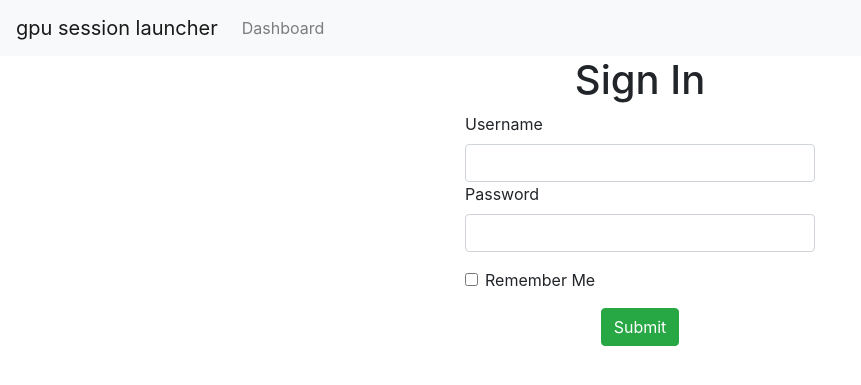
After one commit to ElderResearch/gpu_launch_app, a Flask app: page /login in a window 1280 px wide. The commit adds this page. Shown: the top 385 px of the page, without its empty margins (0-861 px from the left). Run offline with Flask 3, Linux system fonts and the light colour scheme; parts of the project's set-up code (start-up, migrations or seed data) failed here and were passed over; some libraries are stand-ins or nearby versions.

Commit message:
User Model, Authentication, Sessions, Admin Privileges (#10)
* add user model and login page

* make login required to launch.user can only see links to their own containers

* prettify html indentation

* user can only see links to own containers unless user is admin

* add password hash to user model

* minor reformatting

* add todo messages

* launch.launch() accept pre-hashed password

* remove password field since users must be logged in and can only kill their own containers

* launch session using logged-in user's information

* adding alembic migration for user model

* add navbar

* change navbar and remove title heading

* add user to db if already exists in /etc/passwd

* revert usage of password_hash to set jupyter password

* use same hashing algorithm for jupyter and database

* use yaml file for ERI_IMAGES dict

* add images.yaml to gitignore

```diff
--- a/app/extensions.py
+++ b/app/extensions.py
@@ -2,6 +2,8 @@
 
 from flask_sqlalchemy import SQLAlchemy
 from flask_migrate import Migrate
+from flask_login import LoginManager
 
 db = SQLAlchemy()
 migrate = Migrate()
+login = LoginManager()
--- /dev/null
+++ b/app/forms.py
@@ -0,0 +1,9 @@
+#!/usr/bin/env python3
+
+from wtforms import (Form, StringField, PasswordField, BooleanField)
+from wtforms.validators import DataRequired
+
+class LoginForm(Form):
+    username = StringField('Username', validators=[DataRequired()])
+    password = PasswordField('Password', validators=[DataRequired()])
+    remember_me = BooleanField('Remember Me')
--- a/app/templates/_kill_session_modal.html
+++ b/app/templates/_kill_session_modal.html
@@ -10,7 +10,6 @@
           <div class="form-group">
             <input type="hidden" id="kill-docker-id" name="docker_id" value="{{ x.id }}">
             <input type="hidden" id="kill-pw-hash" name="pwhash" value="{{ x.pwhash }}">
-                                <input type="password" id="kill-password" name="password" class="form-control form-control-sm" placeholder="enter password">
           </div>
           <div class="form-row align-items-center">
             <div class="col">
--- a/app/templates/_launched_session.html
+++ b/app/templates/_launched_session.html
@@ -4,6 +4,7 @@
 	<td>{{ x.username }}</td>
 	<td>{{ x.num_gpus }}</td>
   <td>{{ x.uptime }}</td>
+	{% if x.username == current_user.username or current_user.is_admin() %}
 		<td><a class="btn btn-info btn-sm" href="{{ container_url(x.jupyter_port) }}" target="_blank">launch jupyter</a></td>
 		{% if x.rstudio_port %}
 		    <td><a class="btn btn-info btn-sm" href="{{ container_url(x.rstudio_port) }}" target="_blank">launch rstudio</a></td>
@@ -13,4 +14,9 @@
 		<td>
 		    <button type="button" class="btn btn-danger btn-sm" data-toggle="modal" data-target="#kill{{ x.id }}">kill session</button>
 		</td>
+	{% else %}
+		<td></td>
+		<td></td>
+		<td></td>
+	{% endif %}
 </tr>
--- a/app/templates/layout.html
+++ b/app/templates/layout.html
@@ -26,15 +26,6 @@
 
         <script type="text/javascript">
             $(document).ready(function(){
-                $("#create-username").tooltip({
-                    placement:"top",
-                    html: true
-                });
-
-                $("#create-password").tooltip({
-                    placement:"top",
-                    html: true
-                });
 
                 $("#create-imagetype").tooltip({
                     placement:"top",
@@ -56,6 +47,28 @@
         </style>
     </head>
     <body>
+        {% block navbar %}
+        <nav class="navbar navbar-expand-lg navbar-light bg-light">
+          <a class="navbar-brand" href="{{ url_for('home.index') }}">gpu session launcher</a>
+          <button class="navbar-toggler" type="button" data-toggle="collapse" data-target="#navbarSupportedContent" aria-controls="navbarSupportedContent" aria-expanded="false" aria-label="Toggle navigation">
+            <span class="navbar-toggler-icon"></span>
+          </button>
+
+          <div class="collapse navbar-collapse" id="navbarSupportedContent">
+            <ul class="navbar-nav mr-auto">
+              <li class="nav-item">
+                <a class="nav-link" href="/usage">Dashboard</a>
+              </li>
+              {% if not current_user.is_anonymous %}
+              <li class="nav-item">
+                <a class="nav-link" href="{{ url_for('home.logout') }}">Logout</a>
+              </li>
+              {% endif %}
+            </ul>
+          </div>
+        </nav>
+        {% endblock %}
+
         <div class="container">
             <div id="flash-messages">
                 {% with messages = get_flashed_messages(with_categories=true) %}
--- /dev/null
+++ b/app/templates/login.html
@@ -0,0 +1,27 @@
+{% extends "layout.html" %}
+
+{% block body %}
+<div class="row align-items-center justify-content-center">
+    <div class="col-md-4">
+      <h1 class='text-center'>Sign In</h1>
+      <form  action="" method="post" role="form">
+        {{ form.csrf }}
+        <div class="form-group">
+          <label for="login-username">Username</label>
+          <input type="text" class="form-control" id="login-username" name="username">
+        <div>
+        <div class="form-group">
+          <label for="login-password">Password</label>
+          <input type="password" class="form-control" id="login-password" name="password">
+        </div>
+        <div class="form-group form-check">
+          <input type="checkbox" class="form-check-input" id="remeber-me" name="remember_me">
+          <label class="form-check-label" for="remember-me">Remember Me</label>
+        </div>
+        <center>
+          <button type="submit" class="btn btn-success">Submit</button>
+        </center>
+      </form>
+    </div>
+</div>
+{% endblock %}
--- a/app/views/home.py
+++ b/app/views/home.py
@@ -1,15 +1,17 @@
+from datetime import datetime
 import hashlib
 import os
+import pam
 from notebook.auth.security import passwd, passwd_check
 from urllib.parse import urlparse
 
 from flask import Blueprint, flash, redirect, render_template, request, url_for
+from flask_login import current_user, login_user, logout_user, login_required
 from .. import launch
 from ..extensions import db
-from ..models import ActivityLog
+from ..forms import LoginForm
+from ..models import ActivityLog, User
 
-HISTORY = []
-LAUNCHED_SESSIONS = []
 FLASH_CLS = {
     'error': "alert alert-danger",
     'success': "alert alert-success",
@@ -29,7 +31,14 @@ def process_context():
 
     return dict(container_url=container_url)
 
+@home.before_request
+def before_request():
+    if current_user.is_authenticated:
+        current_user.last_seen == datetime.utcnow()
+        db.session.commit()
+
 @home.route('/', methods=['GET'])
+@login_required
 def index():
     launched_sessions = launch.active_eri_images(ignore_other_images=True)
 
@@ -42,14 +51,14 @@ def index():
 
 
 @home.route('/createSession', methods=['POST'])
+@login_required
 def create_session():
     resp = launch.launch(
-        username=request.form['username'],
+        username=current_user.username,
+        password_hash=current_user.password_hash,
         imagetype=request.form['imagetype'],
-        password=request.form['password'],
         num_gpus=request.form['num_gpus']
     )
-    HISTORY.append(resp)
 
     # handle errors
     if resp.get('error', False):
@@ -65,7 +74,7 @@ def create_session():
         ),
         category=FLASH_CLS['success']
     )
-    entry = ActivityLog(id=resp['id'], username=resp['username'],
+    entry = ActivityLog(id=resp['id'], username=current_user.username,
                         image_type=resp['imagetype'], num_gpus=resp['num_gpus'])
     db.session.add(entry)
     db.session.commit()
@@ -73,39 +82,80 @@ def create_session():
 
 
 @home.route('/killSession', methods=['POST'])
+@login_required
 def kill_session():
+    ## TODO: Modify this function for logged-in user or admin password
     # verify that the password they provided hashes to the same value as the
     # known pw hash
-    if not passwd_check(request.form['pwhash'], request.form['password']):
+    entry = ActivityLog.query.filter_by(id=request.form["docker_id"]).first()
+    if entry is not None:
+        if current_user.username == entry.username or current_user.is_admin():
+            resp = launch.kill(docker_id=request.form['docker_id'])
+            # handle errors
+            if resp.get('error', False):
+                flash(
+                    message=resp.get('message', 'unhandled error'),
+                    category=FLASH_CLS['error']
+                )
+                return redirect(url_for('home.index'))
+            entry.stop()
+            db.session.commit()
+
+            flash(
+                message="docker container {} killed successfully".format(
+                    request.form['docker_id'][:10]
+                ),
+                category=FLASH_CLS['success']
+            )
+    else:
         flash(
             message=(
-                "unable to kill session - incorrect password. if this is"
-                " your container and you have forgotten the password, contact"
-                " admin for e"
+                "unable to kill session. if this is your container and the"
+                " problem persists, contact admin for assistance"
             ),
             category=FLASH_CLS['error']
         )
+    return redirect(url_for('home.index'))
+
+@home.route('/login', methods=['GET', 'POST'])
+def login():
+    if current_user.is_authenticated:
         return redirect(url_for('home.index'))
+    form = LoginForm(request.form)
+    if request.method == 'POST':
+        if form.validate():
+            user = User.query.filter_by(username=form.username.data).first()
+            if user is None:
+                if pam.authenticate(form.username.data, form.password.data):
+                    try:
+                        user = User(username=form.username.data)
+                        user.set_password_hash(form.password.data)
+                        db.session.add(user)
+                        db.session.commit()
+                    except Exception as e:
+                        db.session.rollback()
+                        flash(message=("Error adding user to database. "
+                                       "Contact an admin for assistance."),
+                              category=FLASH_CLS['error'])
+                        return redirect(url_for('home.login'))
+                else:
+                    flash(message="Invalid username or password",
+                          category=FLASH_CLS['error'])
+                    return redirect(url_for('home.login'))
+            if not user.check_password(form.password.data):
+                flash(message="Invalid username or password",
+                      category=FLASH_CLS['error'])
+                return redirect(url_for('home.login'))
+            login_user(user, remember=form.remember_me.data)
+            next_page = request.args.get('next')
+            if not next_page or urlparse(next_page).netloc != '':
+                next_page = url_for('home.index')
+            return redirect(next_page)
+        else:
+            flash(message="All fields required.", category=FLASH_CLS['error'])
+    return render_template('login.html', form=form)
 
-    resp = launch.kill(docker_id=request.form['docker_id'])
-    HISTORY.append(resp)
-
-    # handle errors
-    if resp.get('error', False):
-        flash(
-            message=resp.get('message', 'unhandled error'),
-            category=FLASH_CLS['error']
-        )
-        return redirect(url_for('home.index'))
-
-    flash(
-        message="docker container {} killed successfully".format(
-            request.form['docker_id'][:10]
-        ),
-        category=FLASH_CLS['success']
-    )
-    entry = ActivityLog.query.filter_by(id=request.form["docker_id"]).first()
-    if entry is not None:
-        entry.stop()
-        db.session.commit()
-    return redirect(url_for('home.index'))
+@home.route('/logout')
+def logout():
+    logout_user()
+    return redirect(url_for('home.login'))
--- a/requirements.txt
+++ b/requirements.txt
@@ -18,6 +18,7 @@ docker-pycreds==0.4.0
 entrypoints==0.3
 Flask==1.0.2
 Flask-Compress==1.4.0
+Flask-Login==0.4.1
 Flask-Migrate==2.4.0
 Flask-SQLAlchemy==2.3.2
 idna==2.8
@@ -54,6 +55,7 @@ python-dotenv==0.10.1
 python-editor==1.0.4
 python-pam==1.8.4
 pytz==2018.9
+PyYAML==5.1.1
 pyzmq==18.0.1
 requests==2.21.0
 retrying==1.3.3
@@ -69,3 +71,4 @@ wcwidth==0.1.7
 webencodings==0.5.1
 websocket-client==0.56.0
 Werkzeug==0.15.2
+WTForms==2.2.1
--- a/run.py
+++ b/run.py
@@ -3,13 +3,13 @@
 import argparse
 from app import create_app
 from app.extensions import db
-from app.models import ActivityLog
+from app.models import ActivityLog, User
 
 server = create_app()
 
 @server.shell_context_processor
 def make_shell_context():
-    return {'db': db, 'ActivityLog': ActivityLog}
+    return {'db': db, 'ActivityLog': ActivityLog, 'User': User}
 
 def parse_args():
     parser = argparse.ArgumentParser()
```
Also changed, not shown: app/__init__.py (+7 -4 lines), app/launch.py (+30 -19 lines), app/migrations/versions/7a52b660ceab_add_user_model.py (added, +36 -0 lines), app/models.py (+27 -1 lines), app/templates/index.html (+2 -19 lines), images.yaml (added, +26 -0 lines), 1 other file. Lines whose indentation alone changed are shown as unchanged.
